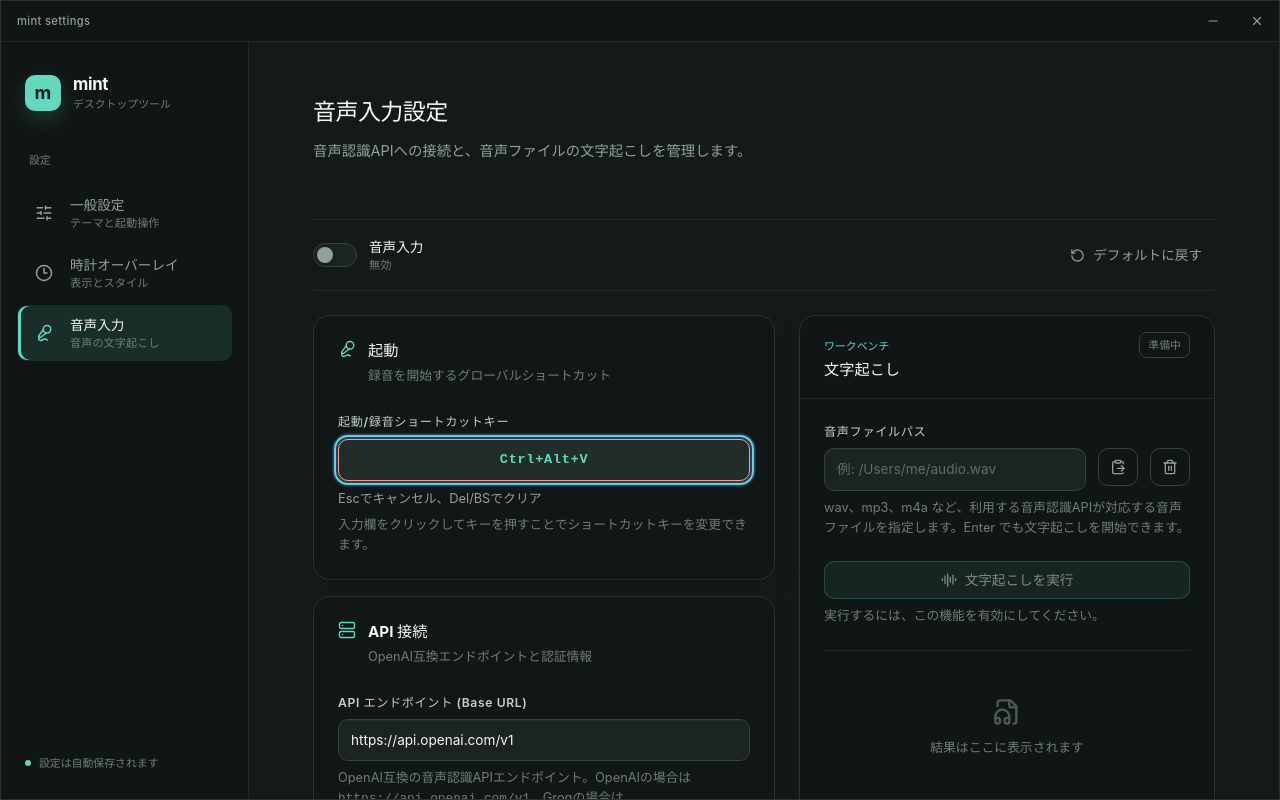
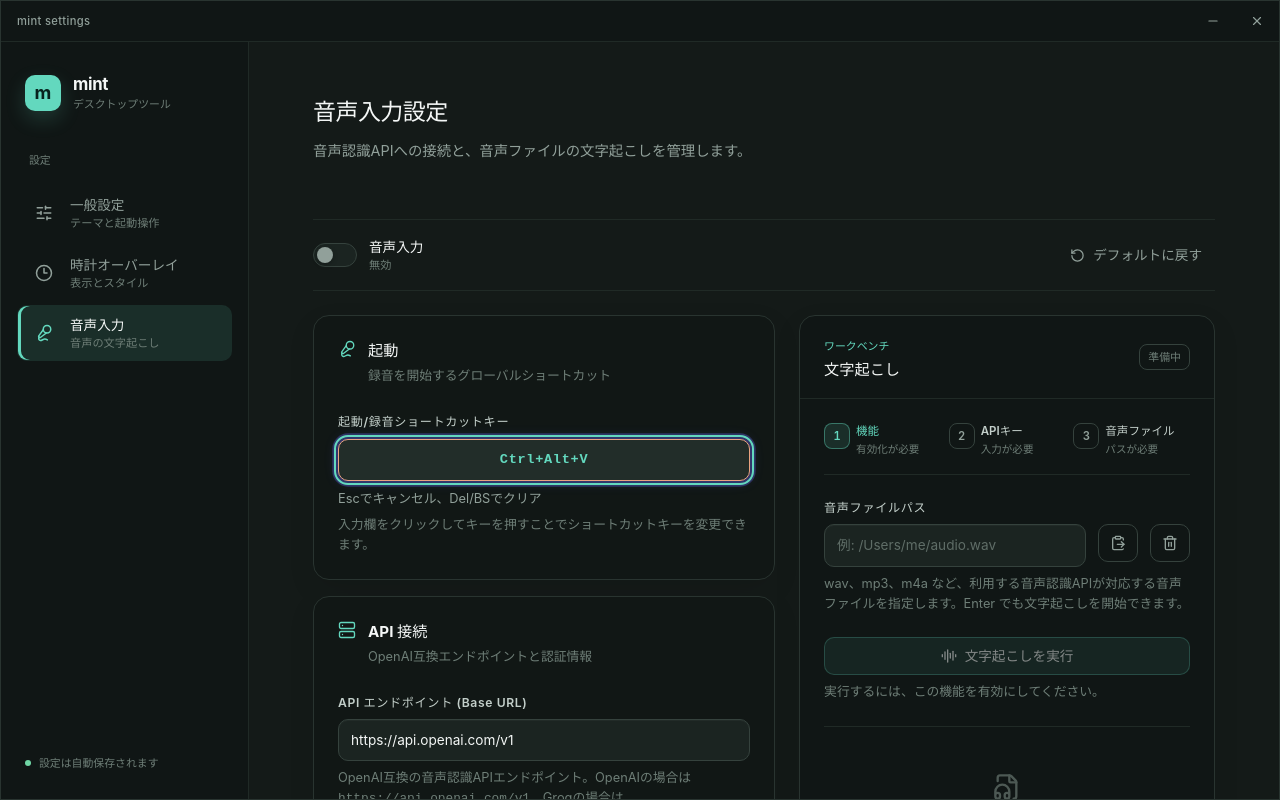
Before and after one commit to ibukani/mint, a React (Vite) app: page / in a window 1280 px wide. Both pictures are taken after a click on the button "音声入力". Built offline with nearby package versions, Linux system fonts and the light colour scheme.

Commit message:
Clarify voice transcription setup flow

```diff
--- /dev/null
+++ b/src/design/workspaces.css
@@ -0,0 +1,99 @@
+/* Shared workspace patterns used by feature workbenches. */
+
+.v2t-setup-steps {
+  display: grid;
+  grid-template-columns: repeat(3, minmax(0, 1fr));
+  gap: var(--space-2);
+  margin: 0;
+  padding: 0 0 var(--space-4);
+  border-bottom: 1px solid var(--border-subtle);
+  list-style: none;
+}
+
+.v2t-setup-step {
+  display: grid;
+  grid-template-columns: 24px minmax(0, 1fr);
+  align-items: start;
+  gap: var(--space-2);
+  min-width: 0;
+  color: var(--color-text-subtle);
+}
+
+.v2t-setup-step__marker {
+  display: grid;
+  place-items: center;
+  width: 24px;
+  height: 24px;
+  border: 1px solid var(--border-control);
+  border-radius: 8px;
+  color: var(--color-text-muted);
+  font-size: 0.7rem;
+  font-variant-numeric: tabular-nums;
+  font-weight: var(--font-weight-semibold);
+}
+
+.v2t-setup-step__copy {
+  display: grid;
+  min-width: 0;
+  gap: 2px;
+}
+
+.v2t-setup-step__copy strong {
+  overflow: hidden;
+  color: var(--color-text-secondary);
+  font-size: 0.72rem;
+  font-weight: var(--font-weight-semibold);
+  text-overflow: ellipsis;
+  white-space: nowrap;
+}
+
+.v2t-setup-step__copy span {
+  overflow: hidden;
+  color: var(--color-text-subtle);
+  font-size: 0.66rem;
+  text-overflow: ellipsis;
+  white-space: nowrap;
+}
+
+.v2t-setup-step.is-complete .v2t-setup-step__marker {
+  border-color: var(--border-success);
+  background: var(--surface-success);
+  color: var(--color-success);
+}
+
+.v2t-setup-step.is-complete .v2t-setup-step__copy strong {
+  color: var(--color-text-primary);
+}
+
+.v2t-setup-step.is-current .v2t-setup-step__marker {
+  border-color: var(--border-accent);
+  background: var(--surface-accent);
+  color: var(--color-accent);
+}
+
+.v2t-setup-step.is-current .v2t-setup-step__copy strong {
+  color: var(--color-accent);
+}
+
+.v2t-workbench__header {
+  align-items: center;
+}
+
+.v2t-readiness {
+  white-space: nowrap;
+}
+
+@media (max-width: 640px) {
+  .v2t-setup-steps {
+    grid-template-columns: 1fr;
+    gap: var(--space-3);
+  }
+
+  .v2t-setup-step {
+    grid-template-columns: 24px minmax(0, 1fr);
+  }
+
+  .v2t-setup-step__copy span {
+    white-space: normal;
+  }
+}
--- a/src/features/v2t/components/VoiceToTextSettings.tsx
+++ b/src/features/v2t/components/VoiceToTextSettings.tsx
@@ -1,6 +1,7 @@
 import { invoke } from "@tauri-apps/api/core";
 import {
   AudioLines,
+  Check,
   ClipboardCopy,
   ClipboardPaste,
   Eye,
@@ -81,7 +82,7 @@ export const VoiceToTextSettings: React.FC = () => {
         const key = await invoke<string>("load_api_key", {
           service: "voice_to_text",
         });
-        setApiKey(key);
+        setApiKey(typeof key === "string" ? key : "");
       } catch (err) {
         console.error("Failed to load API key:", err);
       } finally {
@@ -385,6 +386,28 @@ export const VoiceToTextSettings: React.FC = () => {
     return undefined;
   })();
 
+  const setupSteps = [
+    {
+      label: "機能",
+      complete: voiceToText.enabled,
+      detail: voiceToText.enabled ? "有効" : "有効化が必要",
+    },
+    {
+      label: "APIキー",
+      complete: apiKeyLoaded && Boolean(apiKey.trim()),
+      detail: !apiKeyLoaded
+        ? "読み込み中"
+        : apiKey.trim()
+          ? "設定済み"
+          : "入力が必要",
+    },
+    {
+      label: "音声ファイル",
+      complete: Boolean(audioFilePath.trim()),
+      detail: audioFilePath.trim() ? "指定済み" : "パスが必要",
+    },
+  ];
+
   return (
     <SettingsSection
       title="音声入力設定"
@@ -610,6 +633,27 @@ export const VoiceToTextSettings: React.FC = () => {
             </span>
           </div>
           <div className="v2t-workbench__body">
+            <ol className="v2t-setup-steps" aria-label="文字起こしの準備状況">
+              {setupSteps.map((step, index) => {
+                const isCurrent =
+                  !step.complete &&
+                  (index === 0 || setupSteps[index - 1]?.complete === true);
+                return (
+                  <li
+                    key={step.label}
+                    className={`v2t-setup-step ${step.complete ? "is-complete" : ""} ${isCurrent ? "is-current" : ""}`}
+                  >
+                    <span className="v2t-setup-step__marker" aria-hidden="true">
+                      {step.complete ? <Check size={14} /> : index + 1}
+                    </span>
+                    <span className="v2t-setup-step__copy">
+                      <strong>{step.label}</strong>
+                      <span>{step.detail}</span>
+                    </span>
+                  </li>
+                );
+              })}
+            </ol>
             <Field
               id="v2t-audio-file-input"
               label="音声ファイルパス"
--- a/src/main.tsx
+++ b/src/main.tsx
@@ -1,6 +1,7 @@
 import "./core/mocks/tauriMock";
 import "./index.css";
 import "./design/feedback.css";
+import "./design/workspaces.css";
 import React from "react";
 import ReactDOM from "react-dom/client";
 import App from "./App";
```
